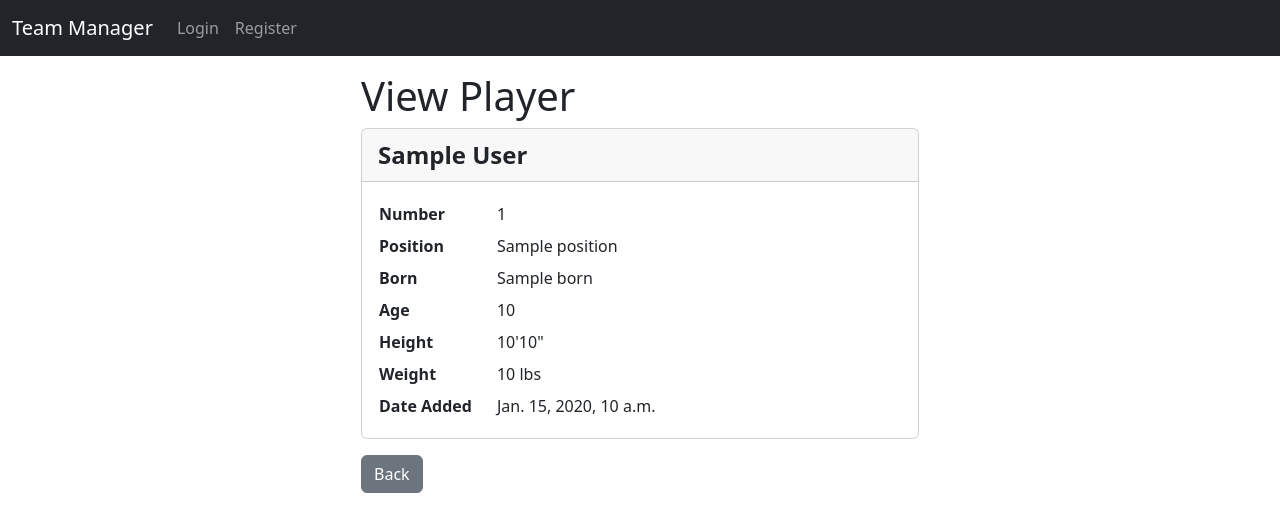
After one commit to swcollins462/team-manager-django, a Django app: template manager_app/templates/manager_app/view_player.html in a window 1280 px wide. The commit adds this page. Shown: the top 532 px of the page. Run offline with Django 3.2, Linux system fonts and the light colour scheme; the template is opened without the code that fills it: most values are stand-ins (such as "Sample title", 1, 10 or a date in 2020).

Commit message:
view player

```diff
--- /dev/null
+++ b/manager_app/static/base/css/manager_app.css
@@ -0,0 +1,12 @@
+.clickable {
+    cursor: pointer;
+}
+
+.card-header {
+    font-size: 1.5rem;
+    font-weight: bold;
+}
+
+.card-table {
+    padding: .5rem 2rem .5rem 0;
+}
--- a/manager_app/templates/base.html
+++ b/manager_app/templates/base.html
@@ -1,3 +1,5 @@
+{% load static %}
+
 <!DOCTYPE html>
 <html lang="en">
 <head>
@@ -8,6 +10,7 @@
         rel="stylesheet"
         integrity="sha384-4bw+/aepP/YC94hEpVNVgiZdgIC5+VKNBQNGCHeKRQN+PtmoHDEXuppvnDJzQIu9"
         crossorigin="anonymous">
+    <link rel="stylesheet" href="{% static 'base/css/manager_app.css' %}">
     <title>Team Manager</title>
 </head>
 <body>
--- /dev/null
+++ b/manager_app/templates/manager_app/view_player.html
@@ -0,0 +1,49 @@
+{% extends 'base.html' %}
+{% block content %}
+
+    <div class="col-md-6 offset-md-3">
+        <h1>View Player</h1>
+
+        <div class="card ">
+            <div class="card-header">
+                {{ player.first_name }} {{ player.last_name }}
+            </div>
+            <div class="card-body">
+                <table>
+                    <tbody>
+                        <tr>
+                            <th class="pe-4 py-1">Number</th>
+                            <td>{{ player.jersey_num }}</td>
+                        </tr>
+                        <tr>
+                            <th class="pe-4 py-1">Position</th>
+                            <td>{{ player.position }}</td>
+                        </tr>
+                        <tr>
+                            <th class="pe-4 py-1">Born</th>
+                            <td>{{ player.born }}</td>
+                        </tr>
+                        <tr>
+                            <th class="pe-4 py-1">Age</th>
+                            <td>{{ player.player_age }}</td>
+                        </tr>
+                        <tr>
+                            <th class="pe-4 py-1">Height</th>
+                            <td>{{ player.height_feet }}'{{ player.height_inches }}"</td>
+                        </tr>
+                        <tr>
+                            <th class="pe-4 py-1">Weight</th>
+                            <td>{{ player.weight }} lbs</td>
+                        </tr>
+                        <tr>
+                            <th class="pe-4 py-1">Date Added</th>
+                            <td>{{ player.date_added }}</td>
+                        </tr>
+                    </tbody>
+                </table>
+            </div>
+        </div>
+        <a href="{% url 'home' %}" class="btn btn-secondary mt-3">Back</a>
+    </div>
+
+{% endblock %}
--- a/manager_app/urls.py
+++ b/manager_app/urls.py
@@ -5,4 +5,5 @@ urlpatterns = [
     path('', views.home, name='home'),
     path('logout/', views.logout_user, name='logout'),
     path('register/', views.register_user, name='register'),
+    path('player/<int:pk>', views.view_player, name='view_player')
 ]
```
Also changed, not shown: manager_app/templates/manager_app/home.html (+5 -5 lines), manager_app/views.py (+10 -0 lines).
